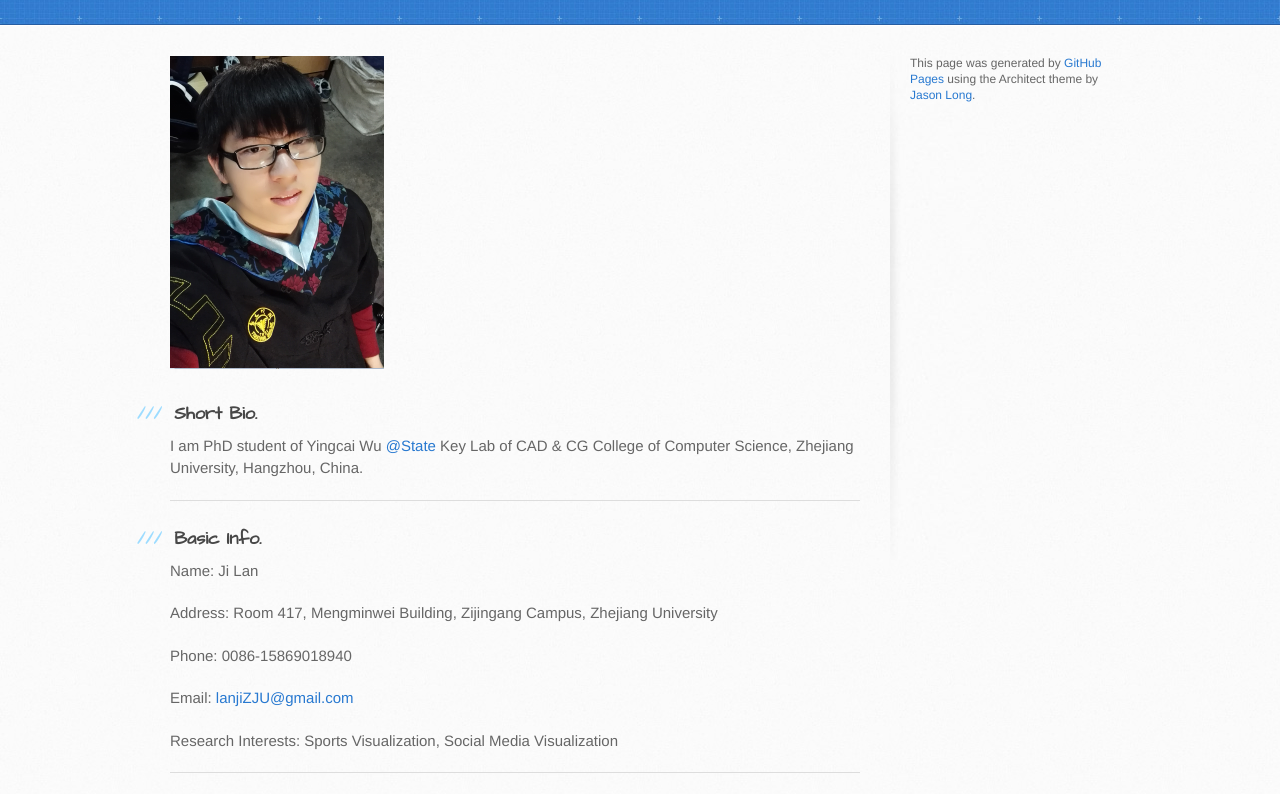
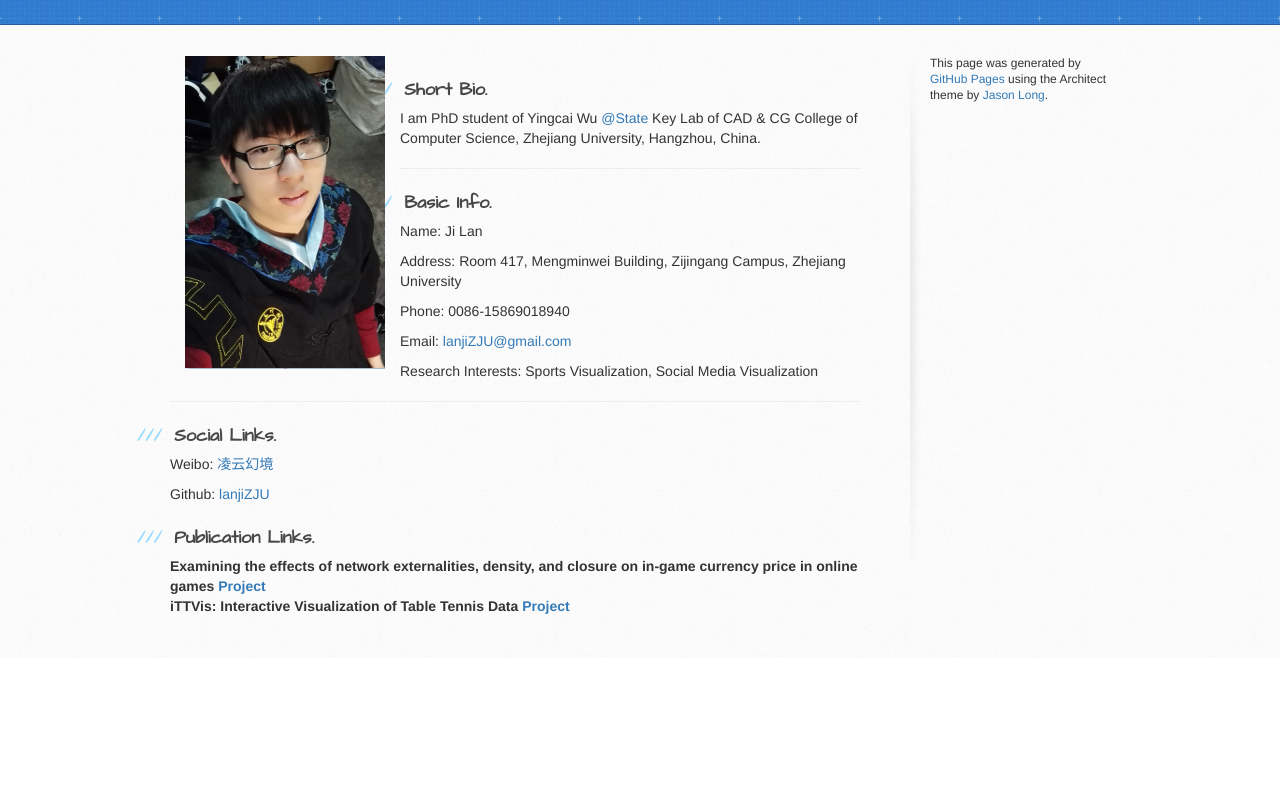
Before and after one commit to lanjiZJU/lanjiZJU.github.io, a plain HTML site: page index.html in a window 1280 px wide. Shown: the part 142-936 px from the top of the page. After the commit the page ends 800 px from the top, so only its background shows below. Drawn offline with nearby package versions, Linux system fonts and the light colour scheme.

Commit message:
Update index.html

```diff
--- a/index.html
+++ b/index.html
@@ -8,6 +8,10 @@
     <link rel="stylesheet" type="text/css" href="stylesheets/stylesheet.css" media="screen">
     <link rel="stylesheet" type="text/css" href="stylesheets/github-light.css" media="screen">
     <link rel="stylesheet" type="text/css" href="stylesheets/print.css" media="print">
+    <link href="dist/css/vendor/bootstrap.min.css" rel="stylesheet">
+    <link href="dist/css/vendor/carousel.css" rel="stylesheet">
+    <link href="dist/css/flat-ui.css" rel="stylesheet">
+
 
     <!--[if lt IE 9]>
     <script src="//html5shiv.googlecode.com/svn/trunk/html5.js"></script>
```
